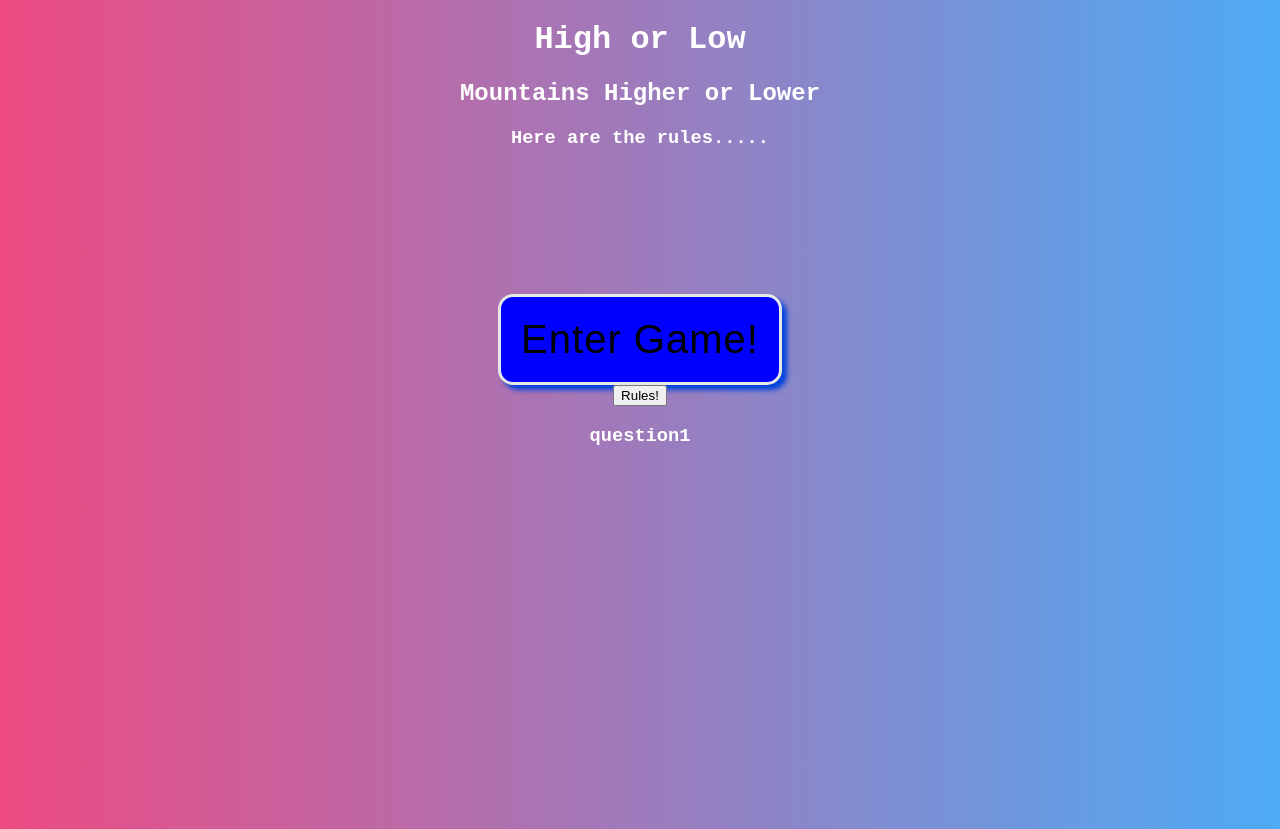
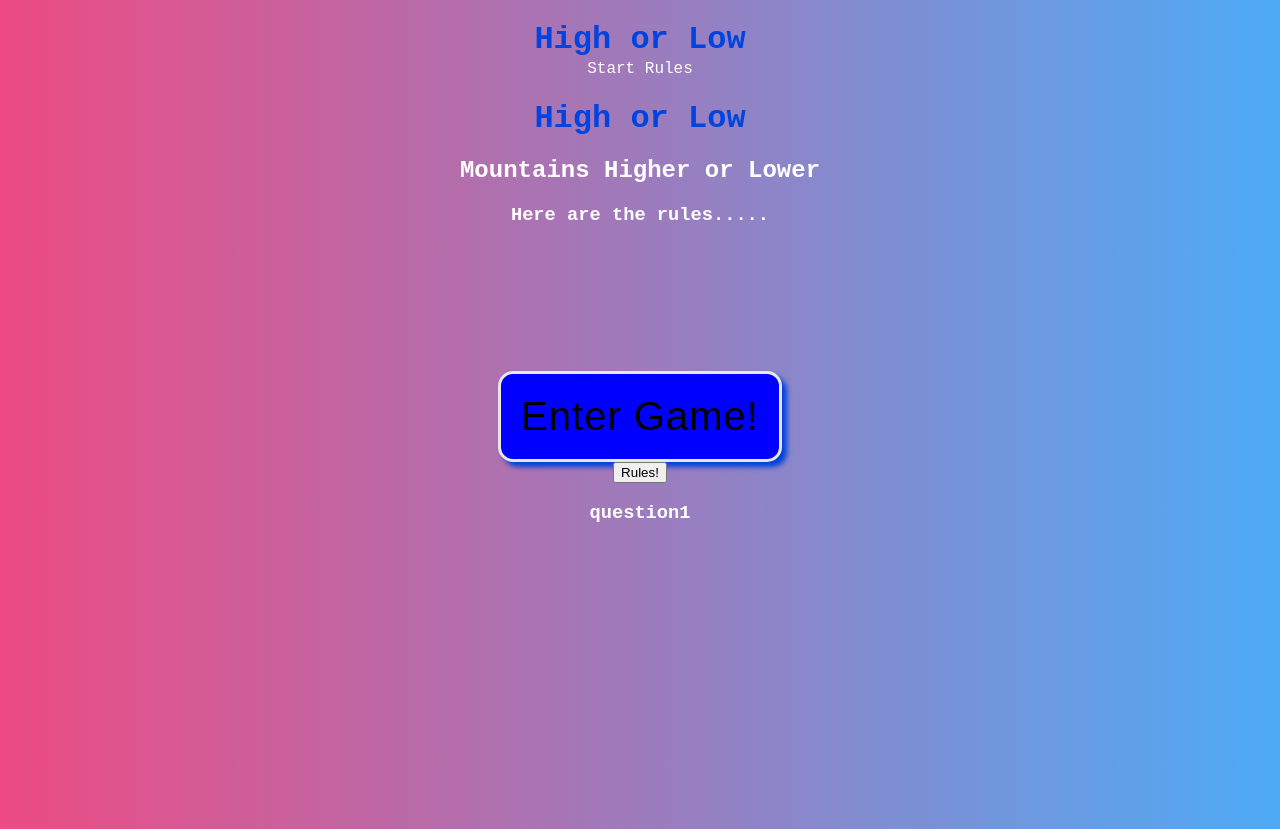
Before and after one commit to lukecdev/PP2-High-Low, a plain HTML site: page index.html in a window 1280 px wide. Drawn offline with Linux system fonts and the light colour scheme; files that its build step writes are made by us from their sources.

Commit message:
changes in structure to start screen

```diff
--- a/assests/css/style.css
+++ b/assests/css/style.css
@@ -21,3 +21,9 @@ margin-top: 10%;
 padding: 20px;
 text-align: center;
 }
+
+h1 {
+    font-size: 2em;
+    color: #0043DE;
+    margin-bottom: 2px;
+}
--- a/index.html
+++ b/index.html
@@ -6,11 +6,19 @@
     <meta content="width=device-width, initial-scale=1" name="viewport" />
     <meta name="viewport" content="width=device-width, initial-scale=1.0">
 
-    <link rel="stylesheet" href="assets/css/style.css">
+    <link rel="stylesheet" href="assests\css\style.css">
     <title>High or Lower Mountains!</title>
 
 </head>
 <body>
+
+    <div class="container">
+        <div id="home" class="flex-center flex-column">
+            <h1>High or Low</h1>
+            <a class="btn">Start</a>
+            <a class="btn">Rules</a>
+        </div>
+    </div>
     <!--
     <h1>New website</h1>
     <p>new website for higher lower game</p> -->
@@ -18,6 +26,7 @@
     <header>
         <h1>High or Low</h1>
     </header>
+
 
     <main id="home-display" class="home">
         <div class="home-box">
```
